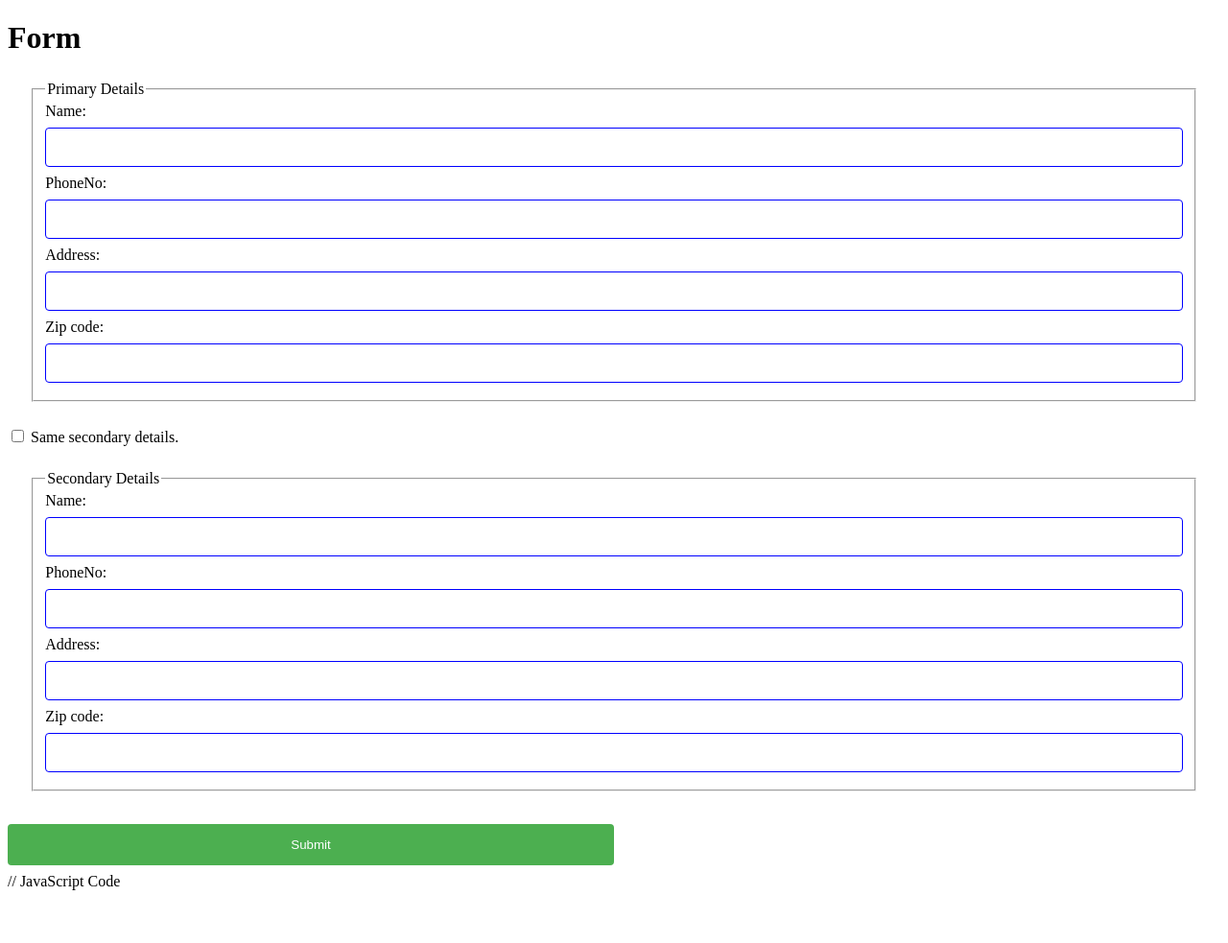
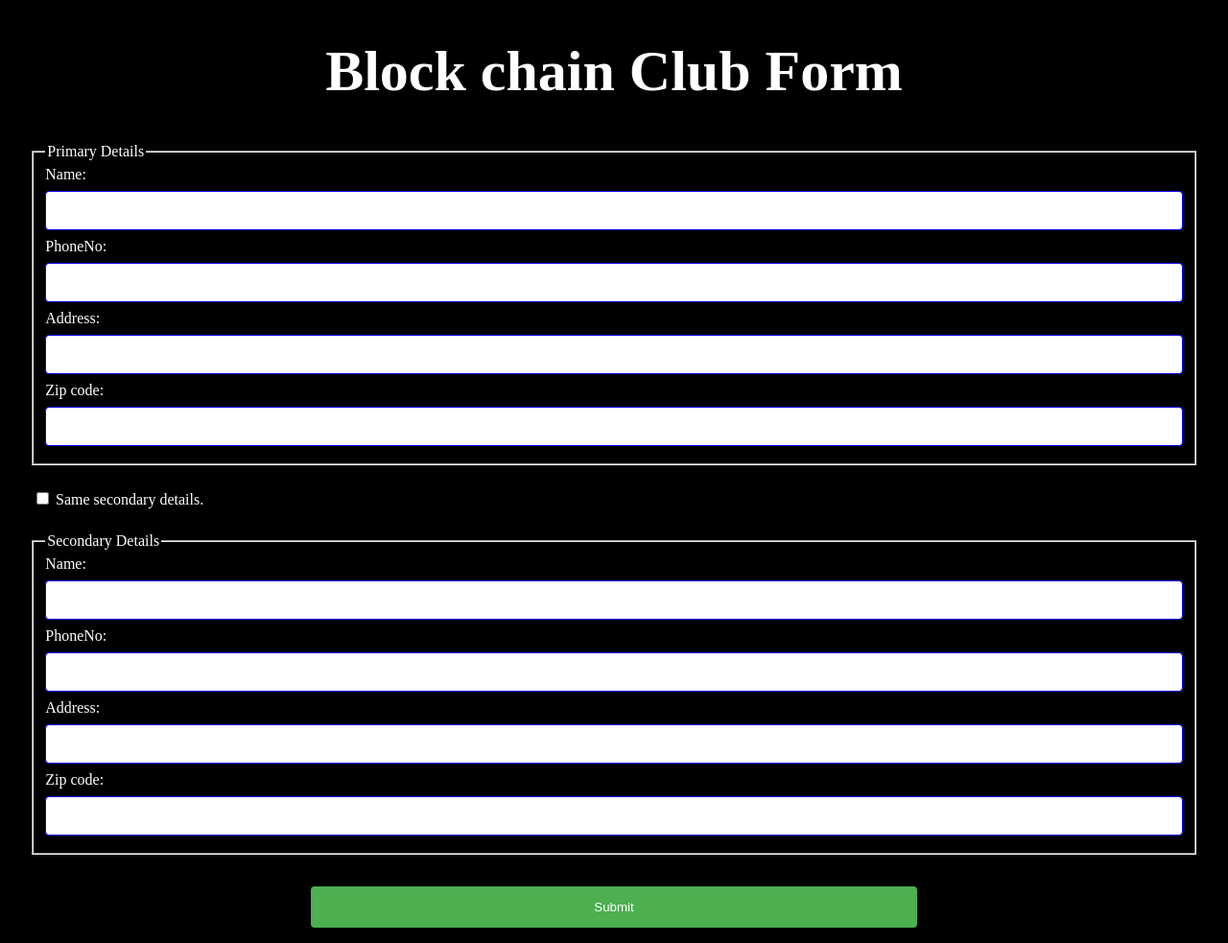
Before and after one commit to anujydv/KIET_Blockchain_Club, a plain HTML site: page form.html in a window 1280 px wide. Shown: the whole page at 96% size. Before the commit the page ends 936 px from the top, so only its background shows below. Drawn offline with nearby package versions, Linux system fonts and the light colour scheme.

Commit message:
Update Form.html
Added animations and added css

```diff
--- a/form.html
+++ b/form.html
@@ -2,7 +2,12 @@
 <html>
 <head>
 <title>Form</title>
+<link rel="stylesheet" href="https://unpkg.com/aos@next/dist/aos.css" />
 <style>
+  body{
+    background-color: black;
+    color: white;
+  }
 fieldset{ margin: 2%;}
 input[type=text], select {
   width: 100%;
@@ -33,12 +38,19 @@ input[type=submit] {
 input[type=submit]:hover {
   background-color: #45a049;
 }
+#head{
+  font-size: 60px;
+}
+#sameAdd{
+  margin-left: 30px;
+}
 </style>
 </head>
 
 <body>
-<h1> Form</h1>
-<form >
+<center> <h1 id="head"><b>Block chain Club Form</h1>  </b>   </center>
+<form  data-aos="flip-down"
+data-aos-duration="3000">
 <fieldset >
 <legend>Primary Details</legend>
 <label for ="primaryname">Name:</label>
@@ -64,10 +76,12 @@ input[type=submit]:hover {
 <label for = "secondaryzip">Zip code:</label>
 <input type = "text" name = "Zip code" id = "secondaryzip" pattern = "[0-9]{6}" required><br/>
 </fieldset>
-<input type = "submit" value = "Submit"/>
+<div >
+<center> <input type = "submit" value = "Submit"/> </center>
+</div>
 </form>
 
-// JavaScript Code
+ <!-- JavaScript Code  -->
 <script>
 function addressFunction()
 {
@@ -86,6 +100,11 @@ else
 	document.getElementById('secondaryzip').value="";
 }
 }
+
 </script>
+<script src="https://unpkg.com/aos@next/dist/aos.js"></script>
+  <script>
+    AOS.init();
+  </script>
 </body>
 </html>
```
